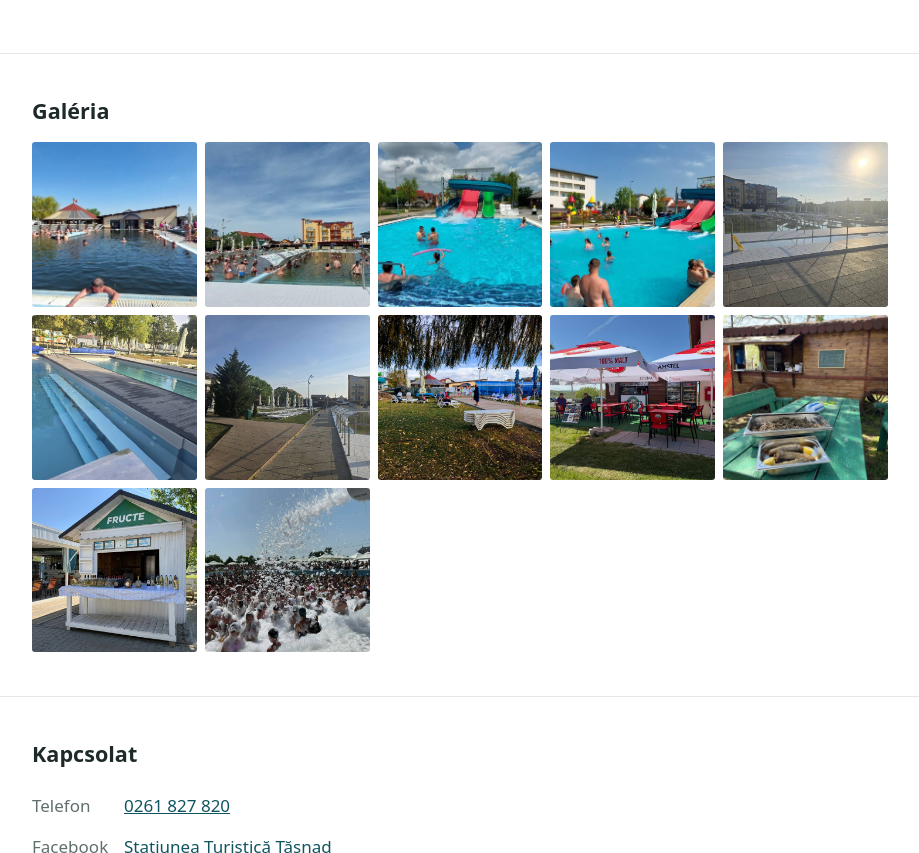
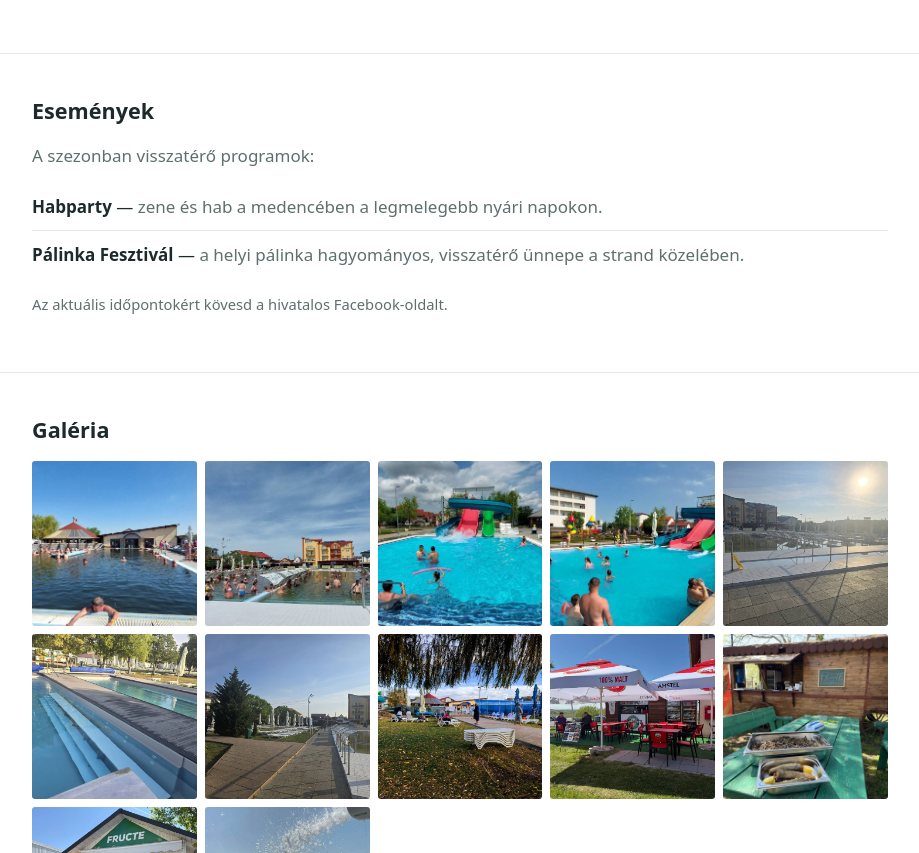
Before and after one commit to CodebloomDesign/tasnad-strand, a plain HTML site: page index.html in a window 1280 px wide. Shown: the part 1328-2181 px from the top of the page, without its empty margins (180-1099 px from the left). Drawn offline with Linux system fonts and the light colour scheme.

Commit message:
Esemenyek szekcio: habparty + Palinka Fesztival (visszafogottan)
Co-Authored-By: Claude Opus 4.8 <noreply@anthropic.com>

```diff
--- a/index.html
+++ b/index.html
@@ -72,6 +72,12 @@
   table tr:first-child td{border-top:0}
   table td:last-child{text-align:right;white-space:nowrap;font-weight:600}
   .note{font-size:.92rem;color:var(--muted);margin-top:14px}
+
+  ul.events{list-style:none;margin:0;padding:0}
+  ul.events li{padding:10px 0;border-top:1px solid var(--line)}
+  ul.events li:first-child{border-top:0}
+  ul.events b{font-weight:600}
+  ul.events .d{color:var(--muted)}
 
   .gallery{display:grid;grid-template-columns:repeat(auto-fill,minmax(150px,1fr));gap:8px}
   .gallery button{padding:0;border:0;background:none;cursor:zoom-in;aspect-ratio:1;overflow:hidden;border-radius:3px}
@@ -179,6 +185,18 @@
     </div>
   </section>
 
+  <section id="esemenyek">
+    <div class="wrap">
+      <h2 data-i="ev_t">Események</h2>
+      <p class="muted" data-i="ev_intro" style="margin-bottom:14px">A szezonban visszatérő programok:</p>
+      <ul class="events">
+        <li><b data-i="ev1_t">Habparty</b> — <span class="d" data-i="ev1_d">zene és hab a medencében a legmelegebb nyári napokon.</span></li>
+        <li><b data-i="ev2_t">Pálinka Fesztivál</b> — <span class="d" data-i="ev2_d">a helyi pálinka hagyományos, visszatérő ünnepe a strand közelében.</span></li>
+      </ul>
+      <p class="note" data-i="ev_note">Az aktuális időpontokért kövesd a hivatalos Facebook-oldalt.</p>
+    </div>
+  </section>
+
   <section id="galeria">
     <div class="wrap">
       <h2 data-i="gallery_t">Galéria</h2>
@@ -253,6 +271,10 @@ const I={
   price_t:"Árak",p_adult:"Felnőtt",p_child:"Gyerek, diák",p_free:"6 év alatt",p_free_v:"ingyenes",
   p_adult16:"Felnőtt, 16:00 után (H–P)",p_child16:"Gyerek, diák, 16:00 után (H–P)",
   price_note:"A belépőhöz 20 lei karkötő-letét adódik, amit távozáskor visszakapsz. Az árak tájékoztató jellegűek; a pontos, aktuális díjakért a strand hivatalos Facebook-oldala az irányadó.",
+  ev_t:"Események",ev_intro:"A szezonban visszatérő programok:",
+  ev1_t:"Habparty",ev1_d:"zene és hab a medencében a legmelegebb nyári napokon.",
+  ev2_t:"Pálinka Fesztivál",ev2_d:"a helyi pálinka hagyományos, visszatérő ünnepe a strand közelében.",
+  ev_note:"Az aktuális időpontokért kövesd a hivatalos Facebook-oldalt.",
   gallery_t:"Galéria",contact_t:"Kapcsolat",c_phone:"Telefon",c_addr:"Cím",
   foot_note:"nem hivatalos, tájékoztató oldal",
   leg_imp:"Impresszum",leg_priv:"Adatvédelem",leg_cookie:"Cookie",leg_disc:"Jogi nyilatkozat",
@@ -268,6 +290,10 @@ const I={
   price_t:"Tarife",p_adult:"Adult",p_child:"Copil, elev",p_free:"Sub 6 ani",p_free_v:"gratuit",
   p_adult16:"Adult, după ora 16:00 (L–V)",p_child16:"Copil, elev, după ora 16:00 (L–V)",
   price_note:"La bilet se adaugă o garanție de 20 lei pentru brățară, returnată la ieșire. Tarifele sunt orientative; pentru prețurile exacte și actuale, pagina oficială de Facebook este de referință.",
+  ev_t:"Evenimente",ev_intro:"Programe recurente în sezon:",
+  ev1_t:"Petrecere cu spumă",ev1_d:"muzică și spumă în bazin în cele mai calde zile de vară.",
+  ev2_t:"Festivalul Pălincii",ev2_d:"sărbătoarea tradițională a pălincii locale, în apropierea ștrandului.",
+  ev_note:"Pentru datele actuale, urmărește pagina oficială de Facebook.",
   gallery_t:"Galerie",contact_t:"Contact",c_phone:"Telefon",c_addr:"Adresă",
   foot_note:"pagină neoficială, informativă",
   leg_imp:"Date de contact",leg_priv:"Confidențialitate",leg_cookie:"Cookie",leg_disc:"Notă juridică",
@@ -283,6 +309,10 @@ const I={
   price_t:"Prices",p_adult:"Adult",p_child:"Child, student",p_free:"Under 6",p_free_v:"free",
   p_adult16:"Adult, after 4 pm (Mon–Fri)",p_child16:"Child, student, after 4 pm (Mon–Fri)",
   price_note:"A 20 lei wristband deposit is added to the ticket and refunded on the way out. Prices are indicative; for exact, current rates the official Facebook page prevails.",
+  ev_t:"Events",ev_intro:"Recurring events during the season:",
+  ev1_t:"Foam party",ev1_d:"music and foam in the pool on the hottest summer days.",
+  ev2_t:"Pálinka Festival",ev2_d:"the traditional local pálinka celebration, near the beach.",
+  ev_note:"For current dates, follow the official Facebook page.",
   gallery_t:"Gallery",contact_t:"Contact",c_phone:"Phone",c_addr:"Address",
   foot_note:"unofficial, informational page",
   leg_imp:"Legal notice",leg_priv:"Privacy",leg_cookie:"Cookie",leg_disc:"Disclaimer",
```
